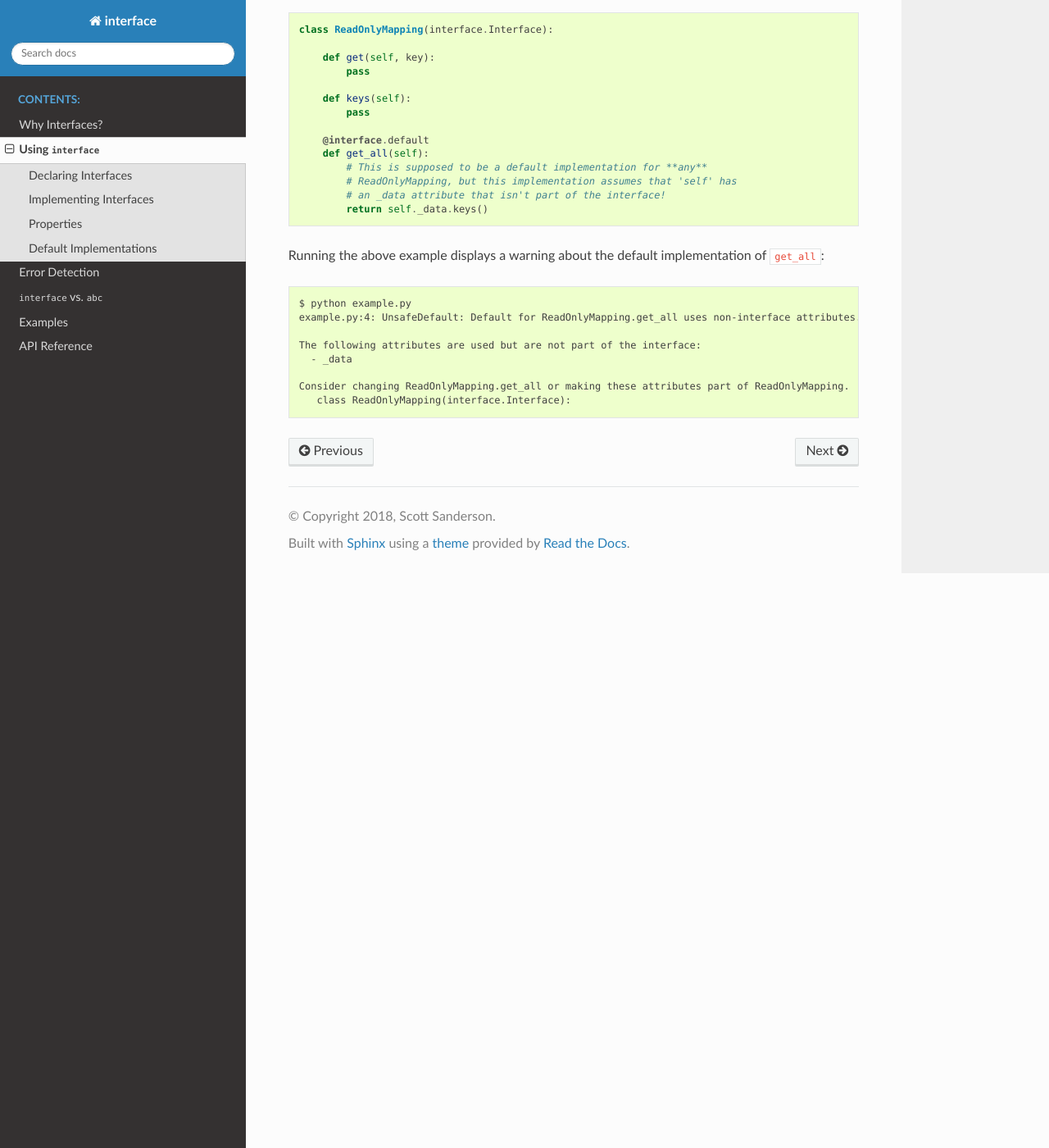
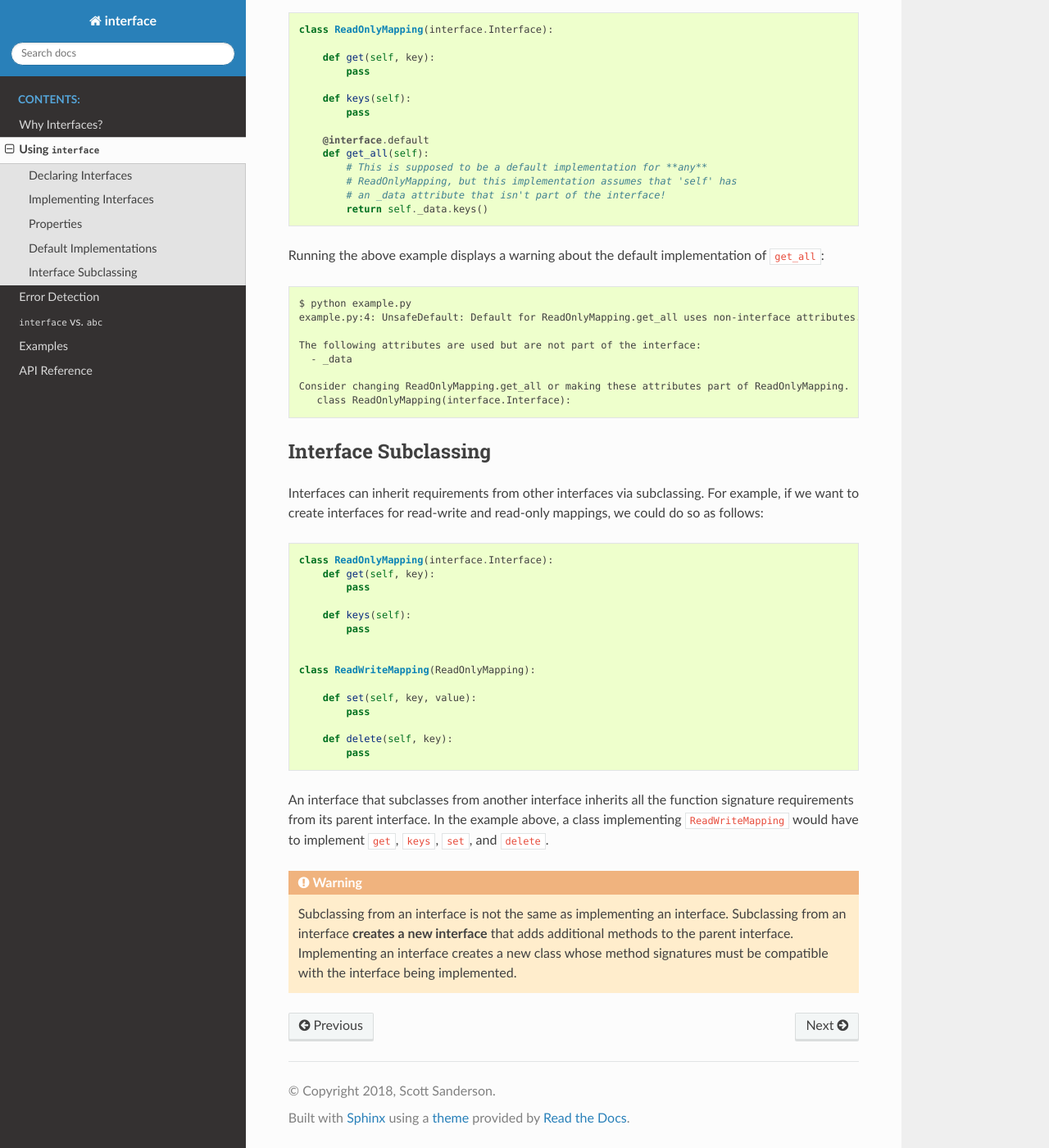
Before and after one commit to ssanderson/python-interface, a Sphinx documentation site: the page built from docs/usage.rst, in a window 1280 px wide and 1400 px high, scrolled down 2695 px. Shown: the whole window at 82% size. Built offline with Sphinx 7.4.7 and the Read the Docs theme 2.0.0, drawn with Linux system fonts in a browser that asks for light colours.

Commit message:
DOC: Docs for interface subclassing.

```diff
--- a/docs/usage.rst
+++ b/docs/usage.rst
@@ -172,3 +172,42 @@ of ``get_all``:
 
    Consider changing ReadOnlyMapping.get_all or making these attributes part of ReadOnlyMapping.
       class ReadOnlyMapping(interface.Interface):
+
+Interface Subclassing
+~~~~~~~~~~~~~~~~~~~~~
+
+Interfaces can inherit requirements from other interfaces via subclassing. For
+example, if we want to create interfaces for read-write and read-only mappings,
+we could do so as follows:
+
+.. code-block:: python
+
+   class ReadOnlyMapping(interface.Interface):
+       def get(self, key):
+           pass
+
+       def keys(self):
+           pass
+
+
+   class ReadWriteMapping(ReadOnlyMapping):
+
+       def set(self, key, value):
+           pass
+
+       def delete(self, key):
+           pass
+
+
+An interface that subclasses from another interface inherits all the function
+signature requirements from its parent interface. In the example above, a class
+implementing ``ReadWriteMapping`` would have to implement ``get``, ``keys``,
+``set``, and ``delete``.
+
+.. warning::
+
+   Subclassing from an interface is not the same as implementing an
+   interface. Subclassing from an interface **creates a new interface** that
+   adds additional methods to the parent interface. Implementing an interface
+   creates a new class whose method signatures must be compatible with the
+   interface being implemented.
```
